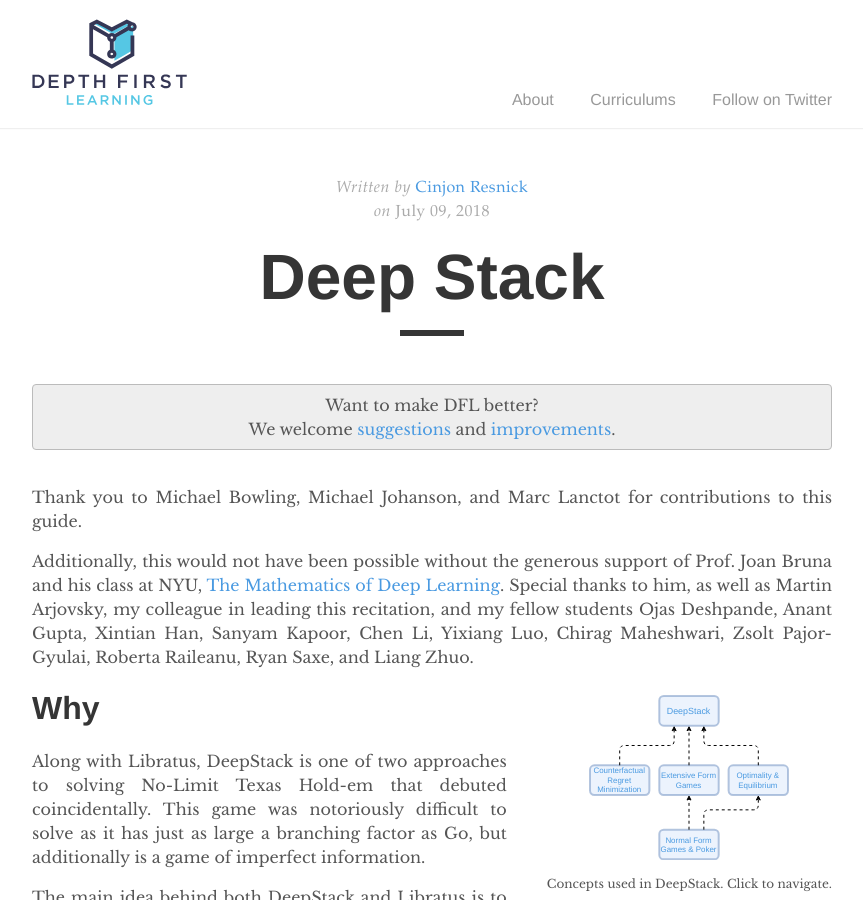
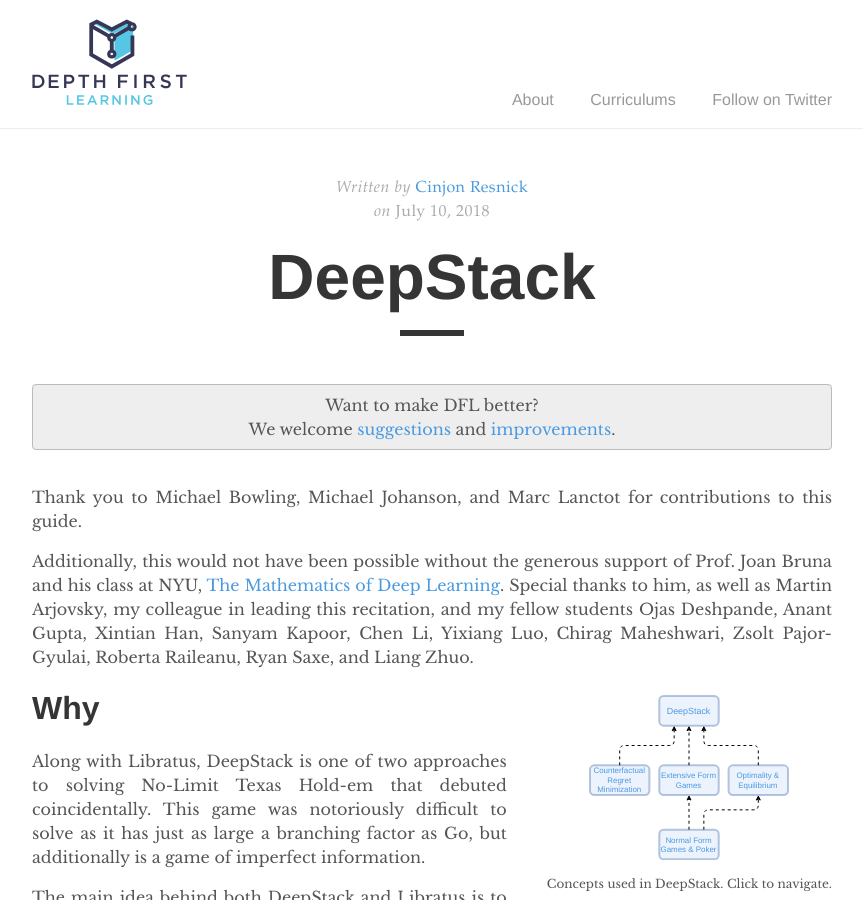
Before and after one commit to depthfirstlearning/depthfirstlearning.com, a Jekyll site: the page built from _posts/2018-07-10-DeepStack.markdown, in a window 1280 px wide and 900 px high. Shown: the whole window, without its empty margins (208-1071 px from the left). Built offline with Jekyll 4.4.1, drawn with Linux system fonts in a browser that asks for light colours; formulas are drawn with MathJax 3.

Commit message:
DeepStack: fix titela nd date.

```diff
--- a/_posts/2018-07-10-DeepStack.markdown
+++ b/_posts/2018-07-10-DeepStack.markdown
@@ -1,7 +1,7 @@
 ---
 layout: post
-title:  "Deep Stack"
-date:   2018-07-09 12:00:00 -0400
+title:  "DeepStack"
+date:   2018-07-10 12:00:00 -0400
 categories: games
 author: cinjon
 blurb: "In this curriculum, you will explore Game Theory and Counterfactual
```
